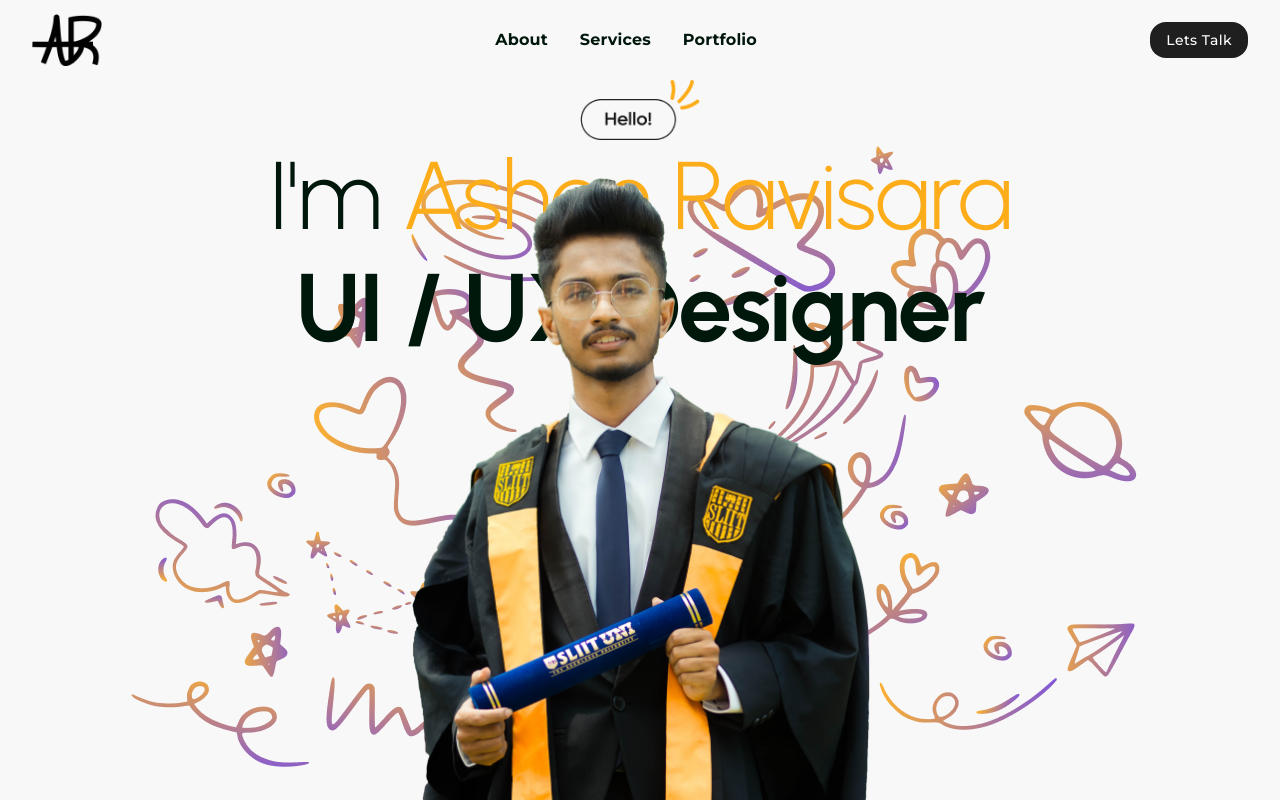
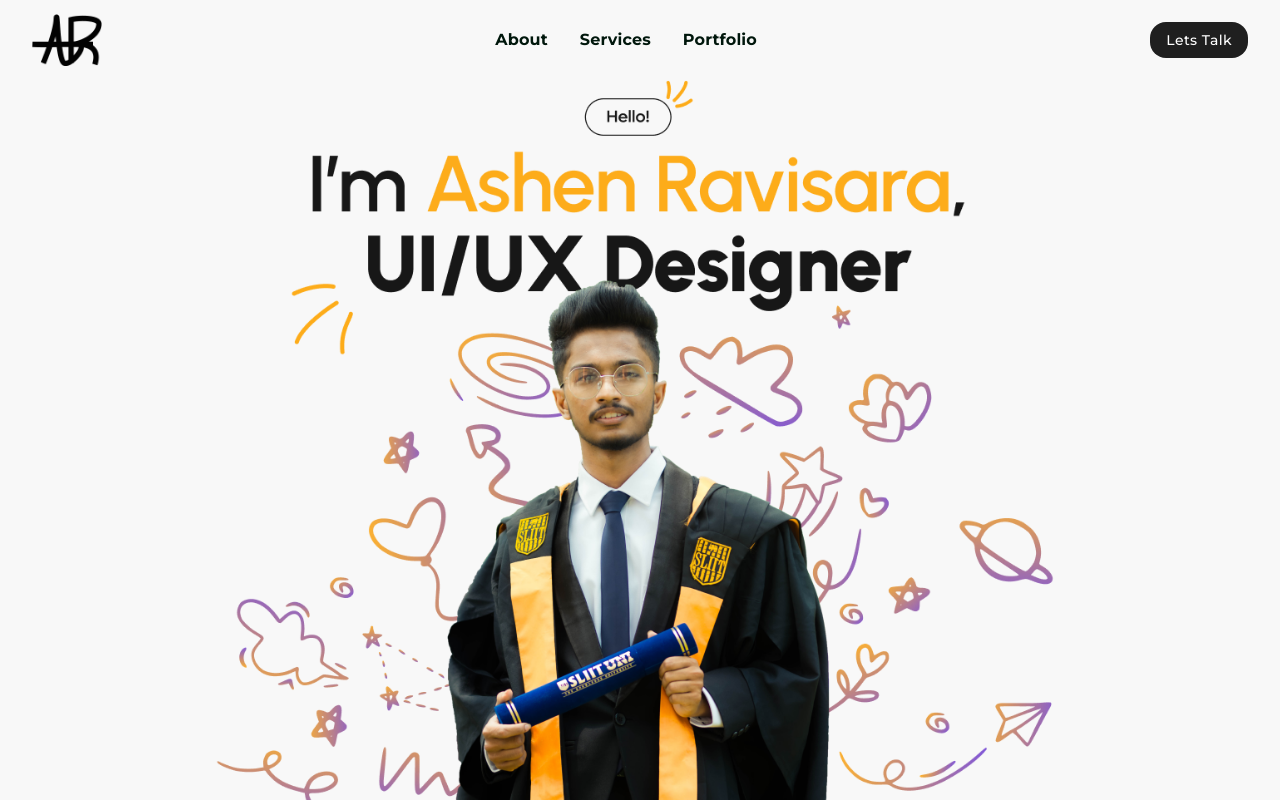
Before and after one commit to Ashen-Ravisara/Ashen-Ravisara.github.io, a React (Vite) app: page / in a window 1280 px wide. Built offline with nearby package versions, Linux system fonts and the light colour scheme.

Commit message:
hero converted to image

```diff
--- a/src/pages/Home/Hero.tsx
+++ b/src/pages/Home/Hero.tsx
@@ -1,5 +1,5 @@
 
-import { Box, Typography, useMediaQuery, useTheme } from "@mui/material";
+import { Box, useMediaQuery, useTheme } from "@mui/material";
 
 function Hero() {
   const theme = useTheme();
@@ -7,26 +7,13 @@ function Hero() {
   return (
     <Box
       id='home' pt={10}
-      sx={{
-        position: 'relative', height: '100dvh',
-        backgroundImage: "url('/Images/HeroBg.png')",
-        backgroundRepeat: 'no-repeat',
-        backgroundPositionY: 'bottom',
-        backgroundPositionX: 'center'
-      }}
+      sx={{ position: 'relative', height: '100dvh' }}
     >
-      <div className="container">
-        <img src="/Images/HeroButton.png" width={120} className="img-fluid" />
-        <Typography variant={useMediaQuery(theme.breakpoints.up('sm')) ? 'h1' : 'h3'} fontFamily='Urbanist' textAlign='center'>
-          I'm <span style={{ color: theme.palette.secondary.main }}>Ashen Ravisara</span>
-        </Typography>
-        <Typography variant={useMediaQuery(theme.breakpoints.up('sm')) ? 'h1' : 'h3'} fontFamily='Urbanist' textAlign='center' fontWeight='bold'>
-          UI / UX Designer
-        </Typography>
-      </div>
-      <div style={{ position: 'absolute', bottom: 0, left: 0, right: 0 }}>
-        <img src="/Images/Ashen.png" width={460} className='img-fluid' />
-      </div>
+      {useMediaQuery(theme.breakpoints.up('sm')) ? (
+        <img src='/Images/bg_desktop.png' height={'100%'} width='100%' style={{ objectFit: 'contain' }} />
+      ) : (
+        <img src='/Images/bg_phone.png' width='100%' style={{ objectFit: 'cover' }} />
+      )}
     </Box>
   );
 }
```
Also changed, not shown: public/Images/bg_desktop.png (added), public/Images/bg_phone.png (added).
